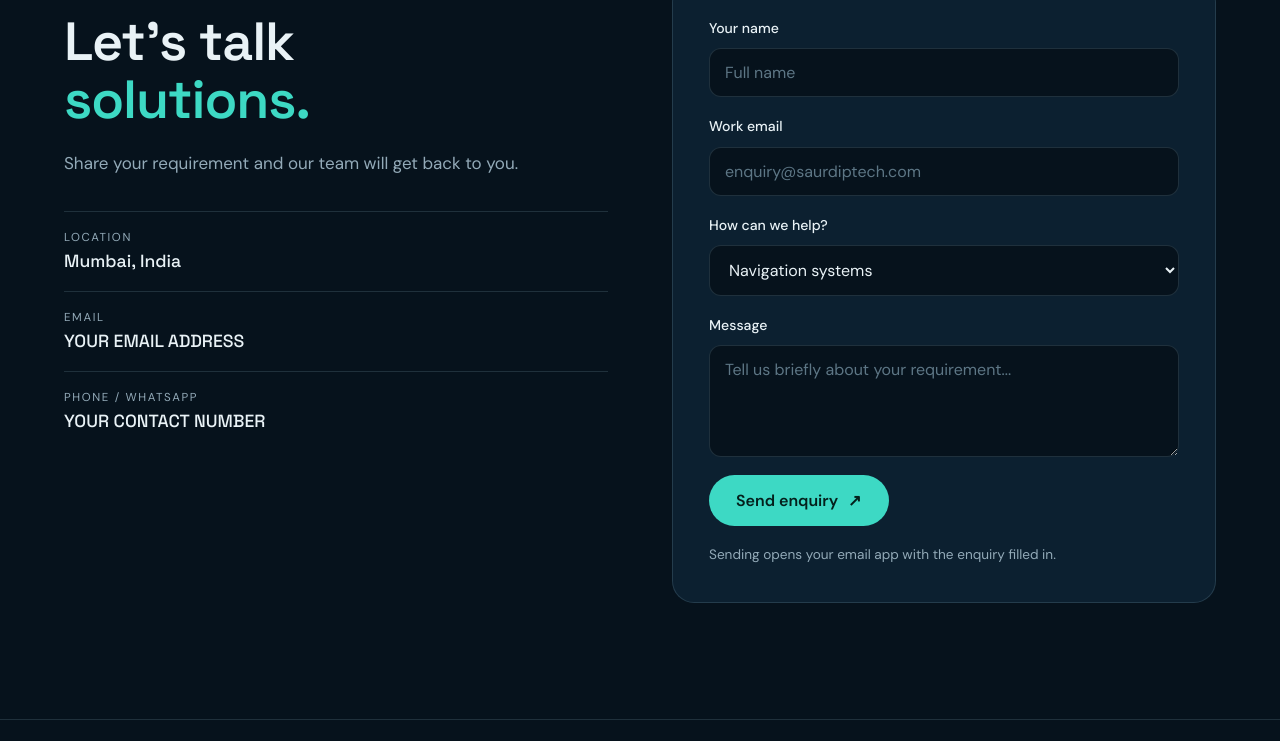
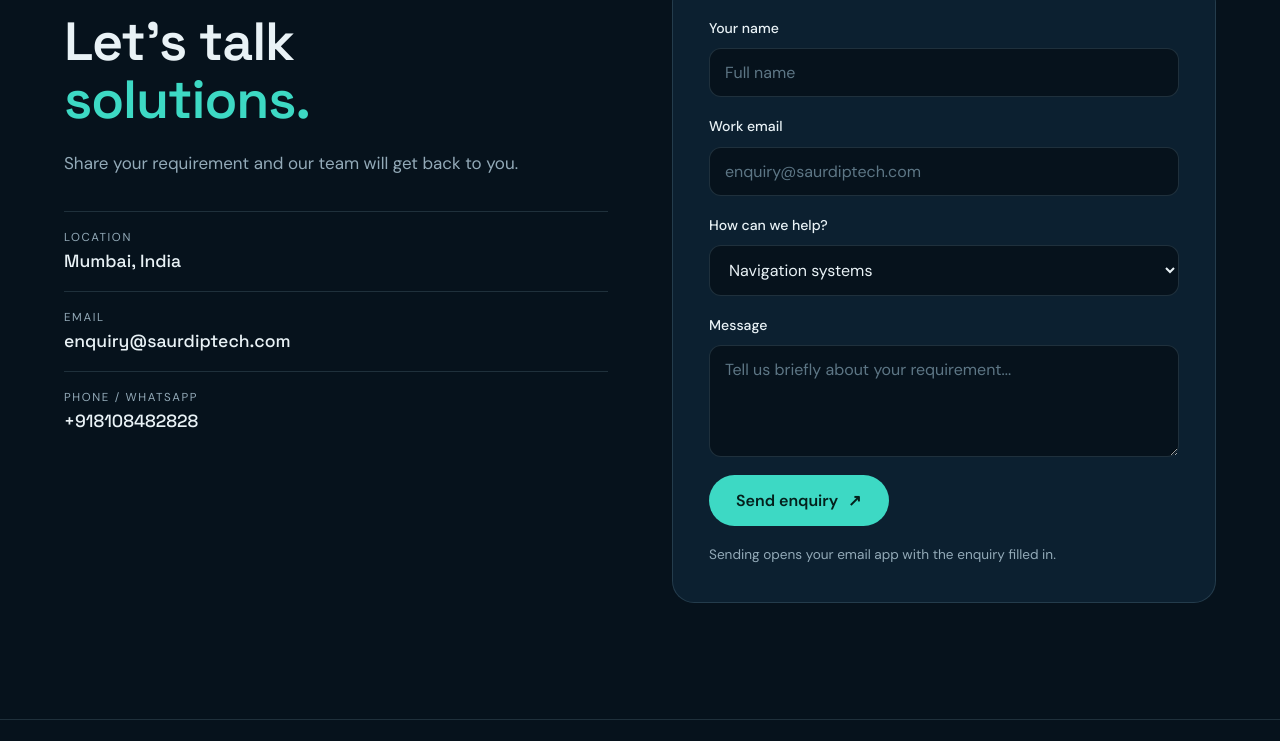
Before and after one commit to saurdiptech/saurdiptech.com, a plain HTML site: page index.html in a window 1280 px wide. Shown: the part 4064-4805 px from the top of the page. Drawn offline with Linux system fonts and the light colour scheme.

Commit message:
Update index.html

```diff
--- a/index.html
+++ b/index.html
@@ -107,8 +107,8 @@
     <section class="contact section-wrap" id="contact">
       <div class="contact-copy"><div class="section-kicker">05 / CONTACT</div><h2>Let's talk<br><em>solutions.</em></h2><p>Share your requirement and our team will get back to you.</p>
         <div class="contact-detail"><span>LOCATION</span><b>Mumbai, India</b></div>
-        <div class="contact-detail"><span>EMAIL</span><b><a id="contactEmail" href="#contact">YOUR EMAIL ADDRESS</a></b></div>
-        <div class="contact-detail"><span>PHONE / WHATSAPP</span><b><a id="contactPhone" href="#contact">YOUR CONTACT NUMBER</a></b></div>
+        <div class="contact-detail"><span>EMAIL</span><b><a id="contactEmail" href="#contact">enquiry@saurdiptech.com</a></b></div>
+        <div class="contact-detail"><span>PHONE / WHATSAPP</span><b><a id="contactPhone" href="#contact">+918108482828</a></b></div>
       </div>
       <form class="contact-form" id="contactForm">
         <label>Your name<input name="name" autocomplete="name" placeholder="Full name" required /></label>
```
